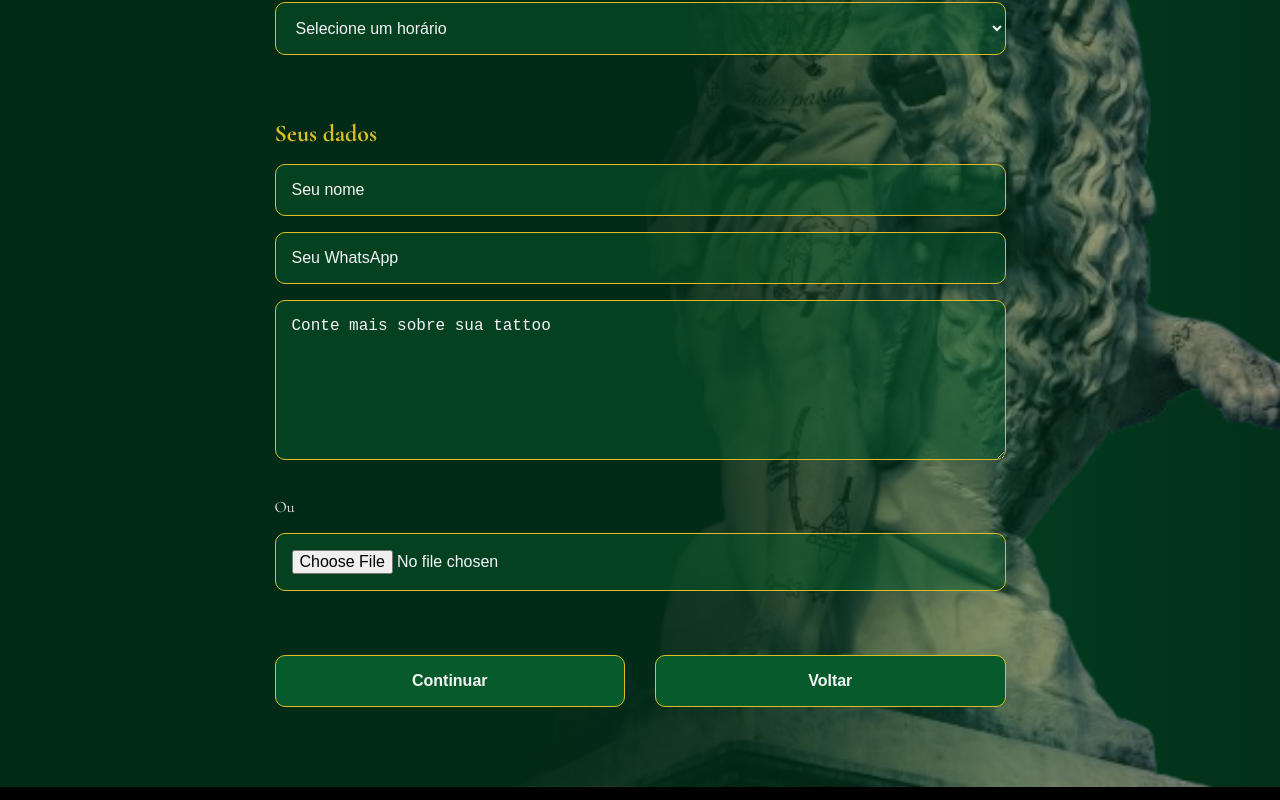
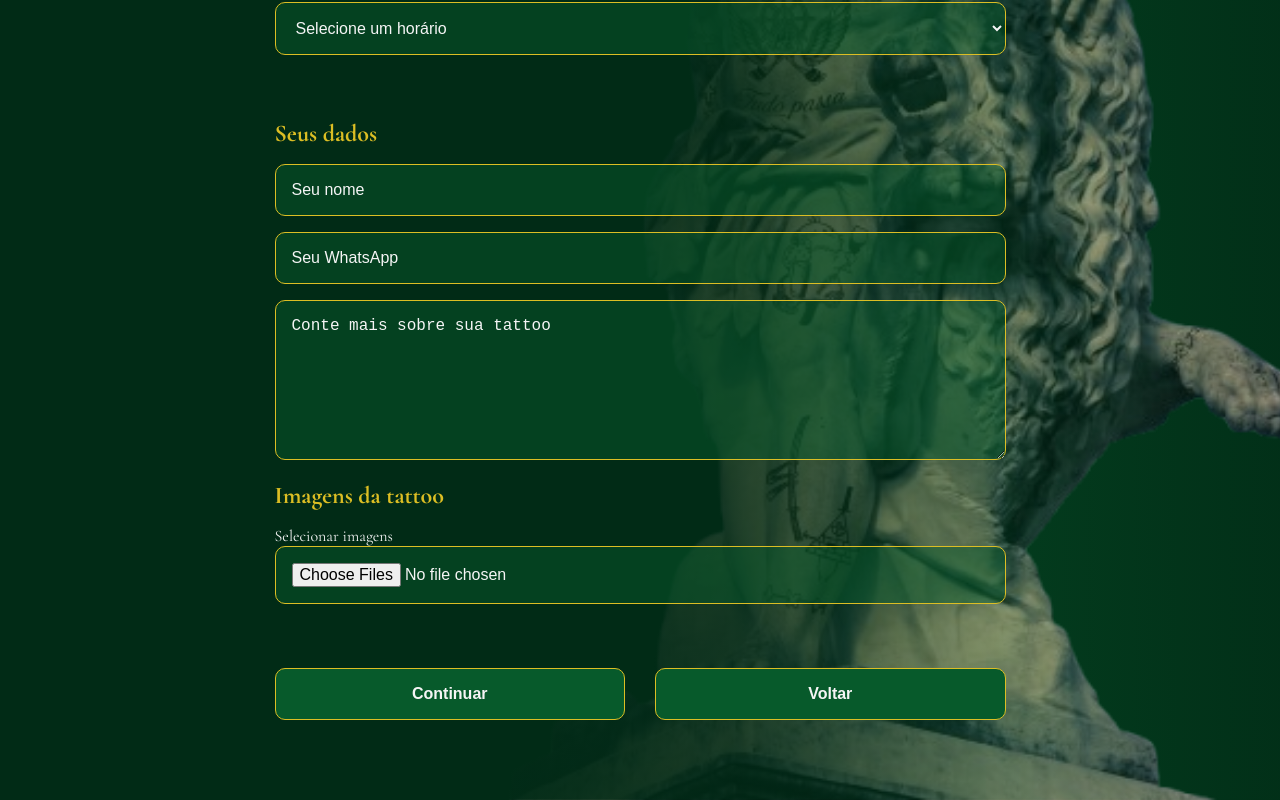
Before and after one commit to nvini16/TATOO, a React (Vite) app: page /TATOO/Agendamento in a window 1280 px wide. Shown: the part 456-1256 px from the top of the page. Built offline with nearby package versions, Linux system fonts and the light colour scheme.

Commit message:
feat: cria estrutura funcional do indexador de imagens

```diff
--- /dev/null
+++ b/src/components/IndexadorImagens.jsx
@@ -0,0 +1,82 @@
+import { useState } from 'react';
+
+function IndexardorImagens() {
+    const [imagens, setImagens] = useState([])
+    const handleSelecionatImagens = (event) => {
+        const arquivos = Array.from(event.target.files)
+
+        setImagens((imagensAtuais) => [
+            ...imagensAtuais,
+            ...arquivos,
+        ])
+    };
+
+    const handleDragOver = (event) => {
+        event.preventDefault()
+    }
+
+    const handleDrop = (event) => {
+        event.preventDafault()
+
+        const arquivos = Array.from(event.dataTransfer.files)
+            .filter((arquivo) => arquivo.type.statsWith('image/'))
+
+            setImagens((imagensAtuais) => [
+                ...imagensAtuais,
+                ...arquivos,
+            ])
+    };
+
+    const handleRemoverImagem = (indexParaRemover) => {
+        SetImagens((imagensAtuais) =>
+            imagensAtuais.filter((_, index) => index !== indexParaRemover)
+    )
+}
+    return (
+        <section className="indexador-imagens">
+            <h2>Imagens da tattoo</h2>
+
+            <div
+                className="indexador-imagens-area"
+                onDragOver={handleDragOver}
+                onDrop={handleDrop}
+            >
+                <label htmlFor="selecionar-imagens">
+                    Selecionar imagens
+                </label>
+
+                <input
+                    id="selecionar-imagens"
+                    type="file"
+                    accept="image/*"
+                    multiple
+                    onChange={handleSelecionatImagens}
+                />
+
+            </div>
+
+            <div className="indexador-imagens-lista">
+                {imagens.map((imagem, index) => (
+                    <article className="indexador-imagem-card" key={`${imagem.name}-${index}`}>
+                        <butoon
+                            type="button"
+                            className="indexador-imagem-remover"
+                            onClick={() => handleRemoverImagem(index)}
+                        >
+                            X
+                        </butoon>
+
+                        <img
+                            src={URL.createObjectURL(imagem)}
+                            alt={imagem.name}
+                        />
+
+                        <p>{imagem.name}</p>
+                    </article>
+                ))}
+            </div>
+        </section>
+    )
+}
+
+export default IndexardorImagens
--- a/src/main.jsx
+++ b/src/main.jsx
@@ -10,7 +10,9 @@ import './styles/login.css'
 import './styles/responsive.css'
 import './styles/sobre.css'
 import './styles/trabalhos.css'
+import './styles/IndexadorImagens.css'
 import App from './App.jsx'
+
 
 createRoot(document.getElementById('root')).render(
   <StrictMode>
--- a/src/pages/Agendamentos.jsx
+++ b/src/pages/Agendamentos.jsx
@@ -1,4 +1,5 @@
 import { Link } from 'react-router-dom';
+import IndexardorImagens from '../components/IndexadorImagens';
 
 function Agendamento() {
 
@@ -47,10 +48,8 @@ function Agendamento() {
 
                 <textarea placeholder="Conte mais sobre sua tattoo"></textarea>
 
-                <p className="agendamento-opcao">Ou</p>
 
-                <input type="file" placeholder="Escolha" />
-
+                <IndexardorImagens />
 
             </form>
                 <div className="agendamento-acoes">
```
Also changed, not shown: src/styles/IndexadorImagens.css (added).
